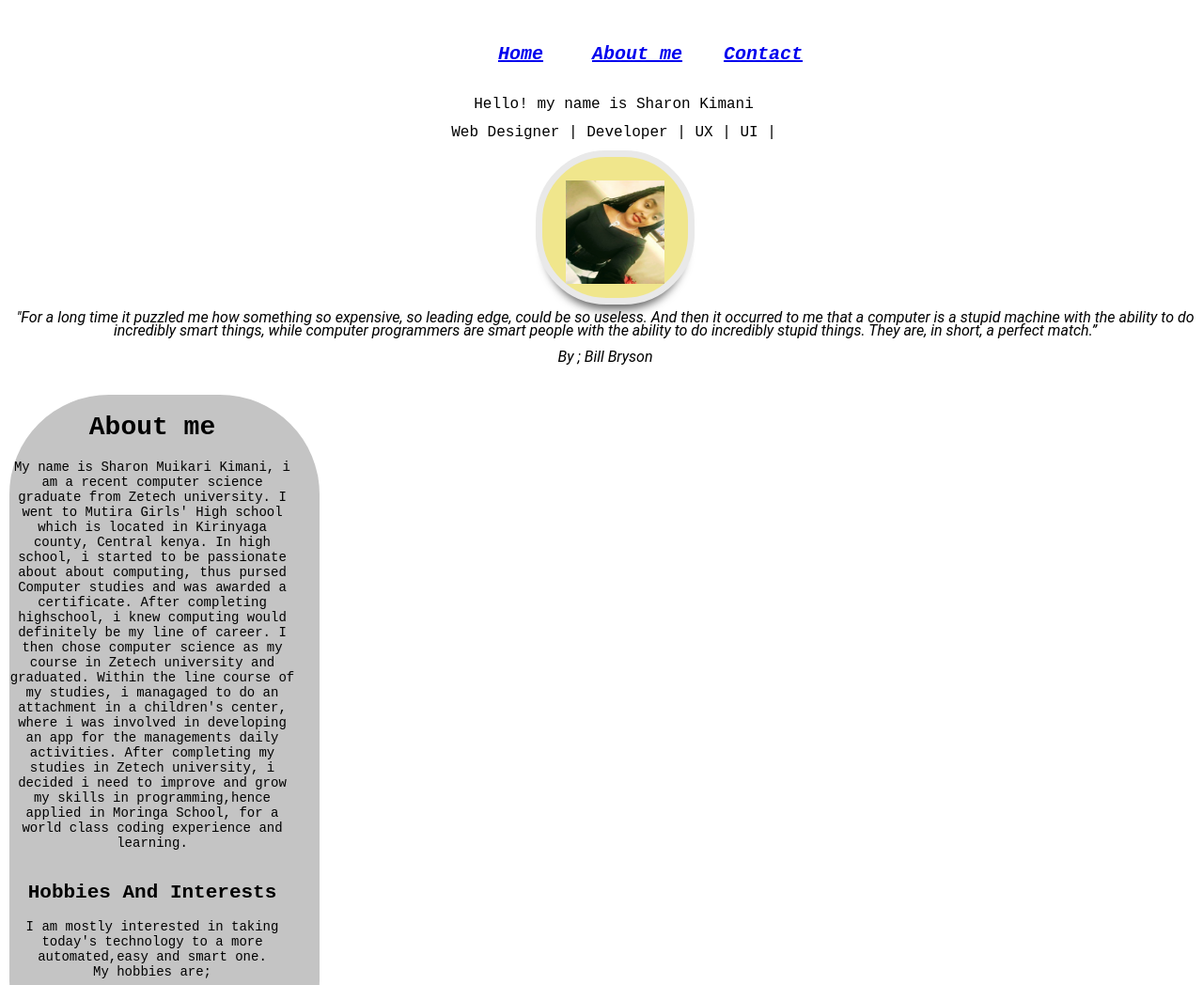
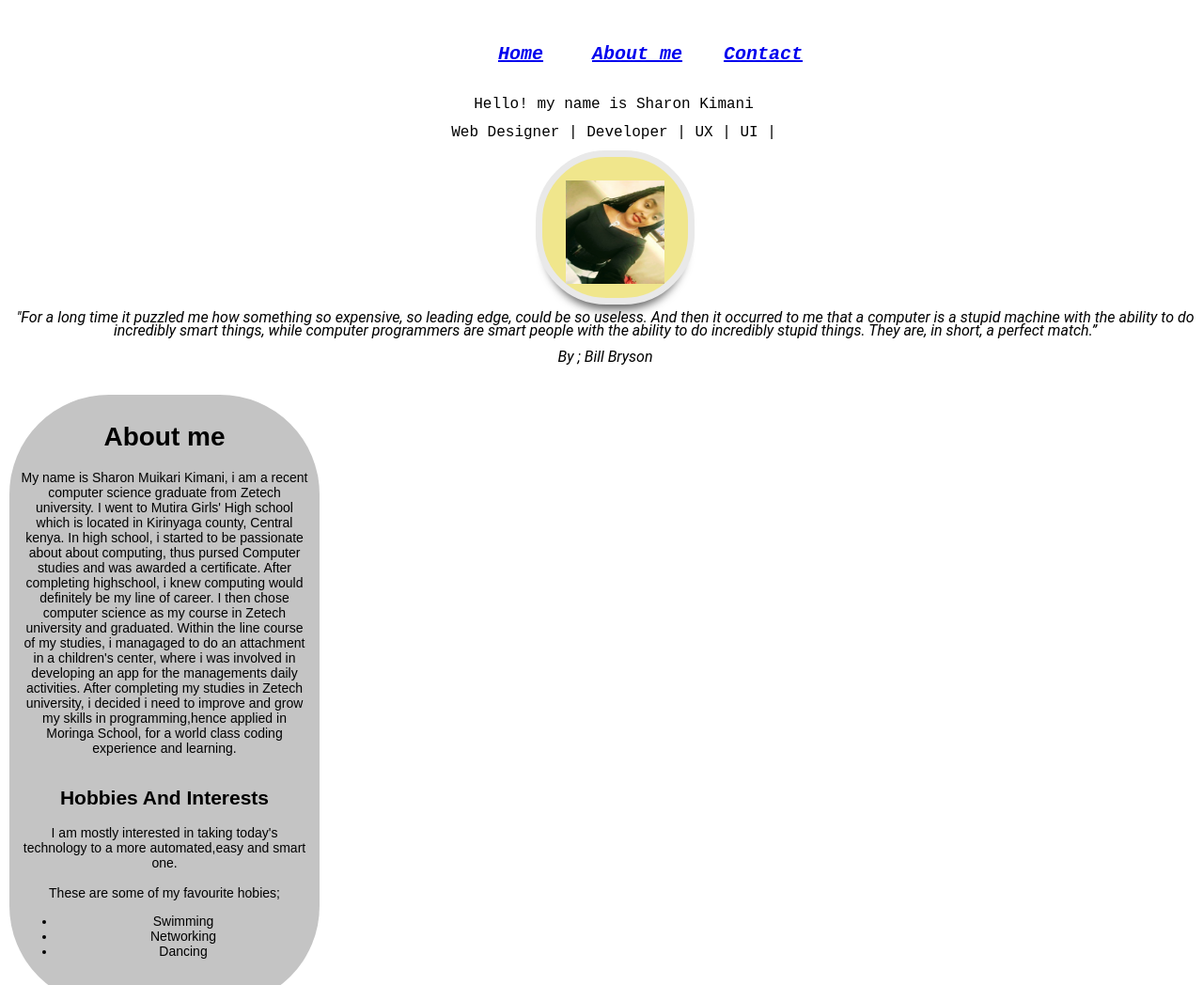
Before and after one commit to ShazzKimani/Portfolio, a plain HTML site: page index.html in a window 1280 px wide. Shown: the top 1048 px of the page at 94% size. Drawn offline with Linux system fonts and the light colour scheme.

Commit message:
Styled the about me class

```diff
--- a/index.css
+++ b/index.css
@@ -92,26 +92,21 @@
 .circle-shape1{
 position: absolute;
 width: 330px;
-height: 730px;
+height: 650px;
 left: 10px;
 top: 420px;
-
 background: #C4C4C4;
 border-radius: 106px;
+
 }
-
 .about{
-width: 304px;
-height: 487px;
+  padding: 10px;
   left: 250px;
   top: 1000px;
-
-font-family: "Courier New", Courier, monospace;
+  font-family: Arial, Helvetica, sans-serif;
   font-style: normal;
   font-weight: normal;
   font-size: 14px;
-/* line-height: 14px; */
   text-align: center;
-
   color: #000000;
   }
--- a/index.html
+++ b/index.html
@@ -62,7 +62,9 @@
         <h2>Hobbies And Interests</h2>
         <p>I am mostly interested in taking today's technology to a more automated,easy and smart one.
 <br>
-            My hobbies are;
+<br>
+            These are some of my favourite hobies;
+<br>
             <ul>
                 <li>Swimming</li>
                 <li>Networking</li>
```
Lines whose indentation alone changed are shown as unchanged.
